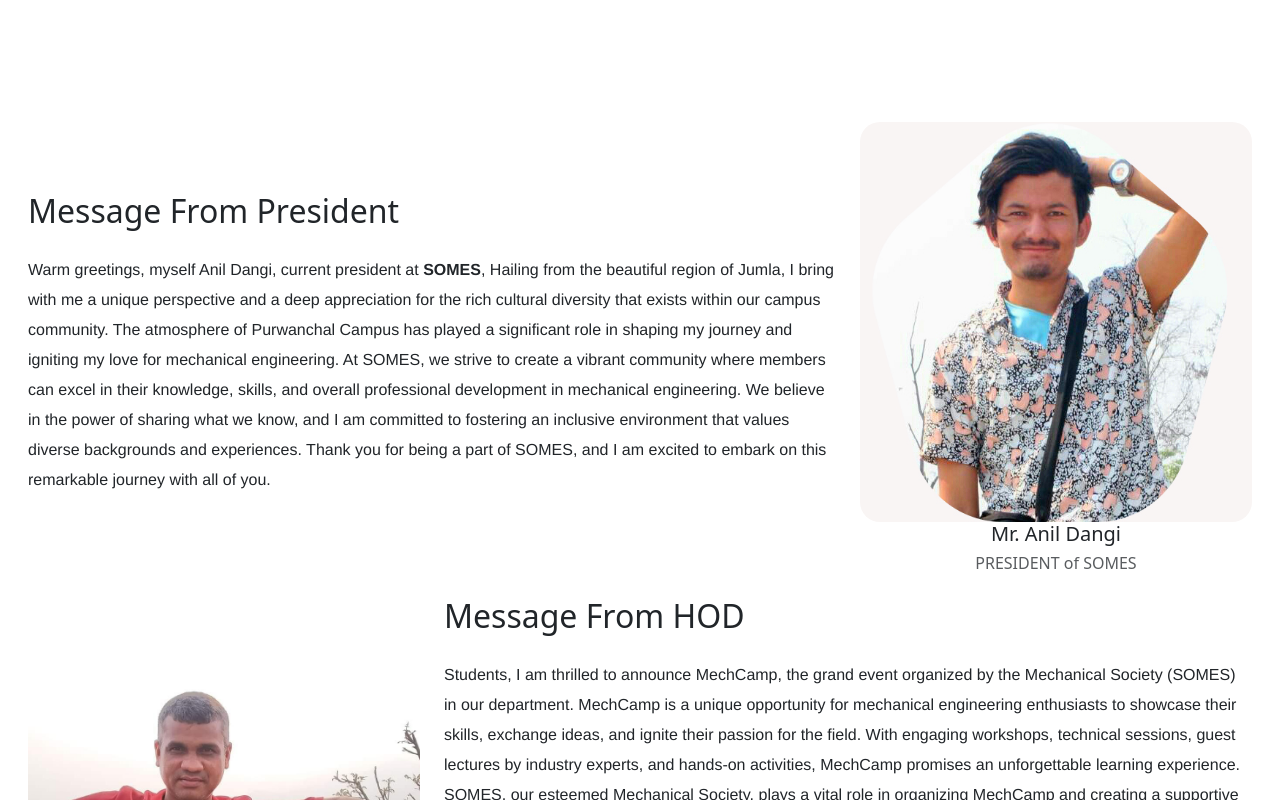
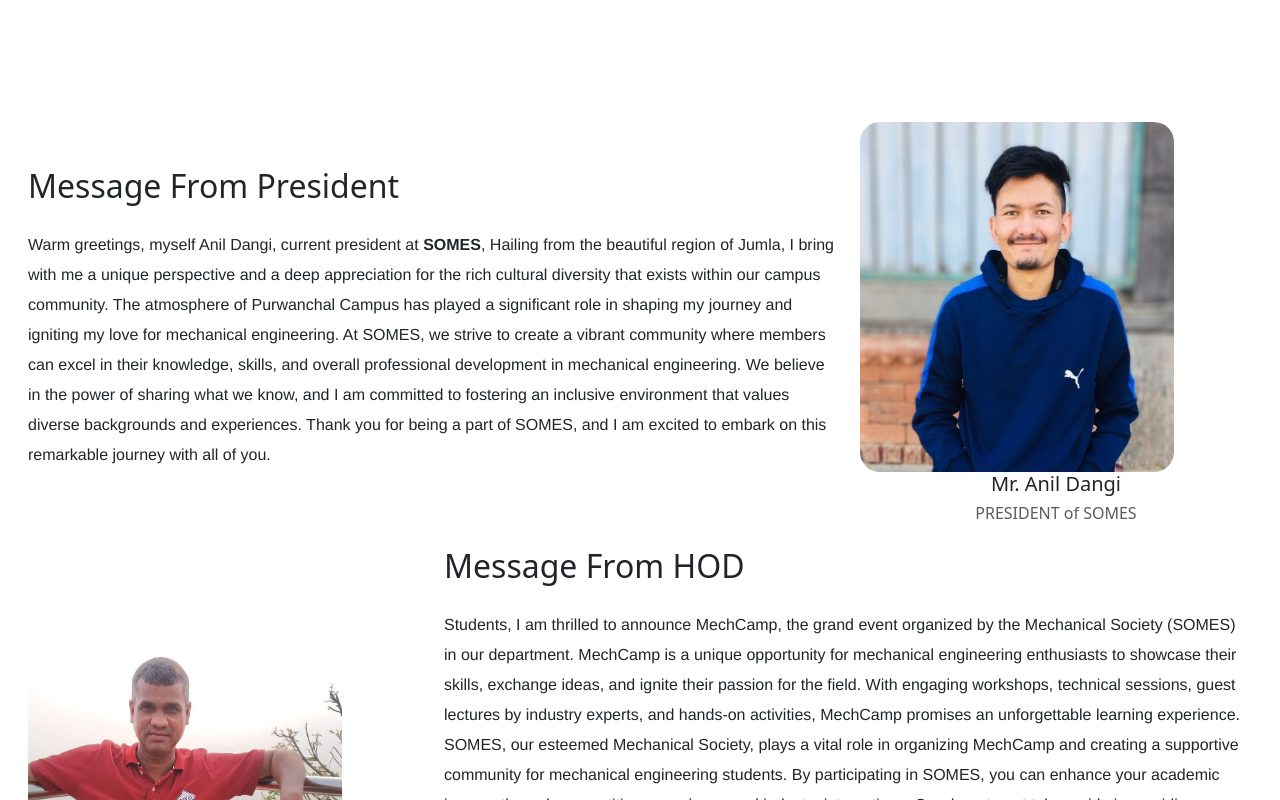
Before and after one commit to someserc/somes, a React (Create React App) app: page /somes/ in a window 1280 px wide. Shown: the part 1440-2240 px from the top of the page. Built offline with nearby package versions, Linux system fonts and the light colour scheme; the HTML template or start-up script is replaced by a standard one.

Commit message:
somechanges made

```diff
--- a/src/pages/home/Home.js
+++ b/src/pages/home/Home.js
@@ -67,7 +67,7 @@ const Home = () => {
       {/* MESSAGE FROM PRESIDENT */}
 
       <div className="row  president-msg-container">
-        <div className="col-lg-8  president-msg">
+        <div className="col-lg-8  president-msg order-md-1 order-sm-2">
           <h1>Message From President</h1>
 
           <p>
@@ -86,7 +86,7 @@ const Home = () => {
             remarkable journey with all of you.
           </p>
         </div>
-        <div className="col-lg-4 president-image">
+        <div className="col-lg-4 president-image order-md-2 order-sm-1">
           <img src={Anil} alt="" className="img-fluid president-img" />
           <h5 className="text-center">Mr. Anil Dangi</h5>
           <h6 className="text-center text-muted">PRESIDENT of SOMES</h6>
--- a/src/pages/home/styles.css
+++ b/src/pages/home/styles.css
@@ -106,8 +106,8 @@ body {
 }
 .president-img,
 .hod-img {
-  width: 100%;
-  height: 400px;
+  width: 80%;
+  height: 350px;
   border-radius: 20px;
 }
 .president-msg,
```
Also changed, not shown: src/assets/members/ANIL.jpg, src/assets/members/ANIL1.jpeg (added), 8 other files (tests, documents, lock files or other folders).
